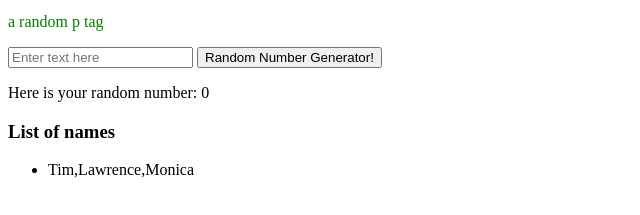
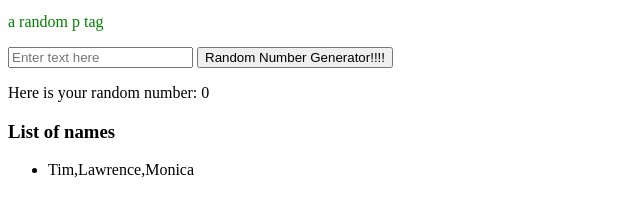
Before and after one commit to LawrenceELee/practice-fixing-merge-conflicts, a plain HTML site: page index.html in a window 1280 px wide. Shown: the part 445-660 px from the top of the page, 0-640 px from the left. Drawn offline with Linux system fonts and the light colour scheme.

Commit message:
added exclamation marks on Random Number button

```diff
--- a/index.html
+++ b/index.html
@@ -20,7 +20,7 @@
     <p class="headertwo">a random p tag</p>
     <input type="text" placeholder="Enter text here" />
     <button type="button" onClick="getRandomNumber()">
-      Random Number Generator!
+      Random Number Generator!!!!
     </button>
     <p>Here is your random number: <a id="randomNum">0</a></p>
     <h3>List of names</h3>
```
